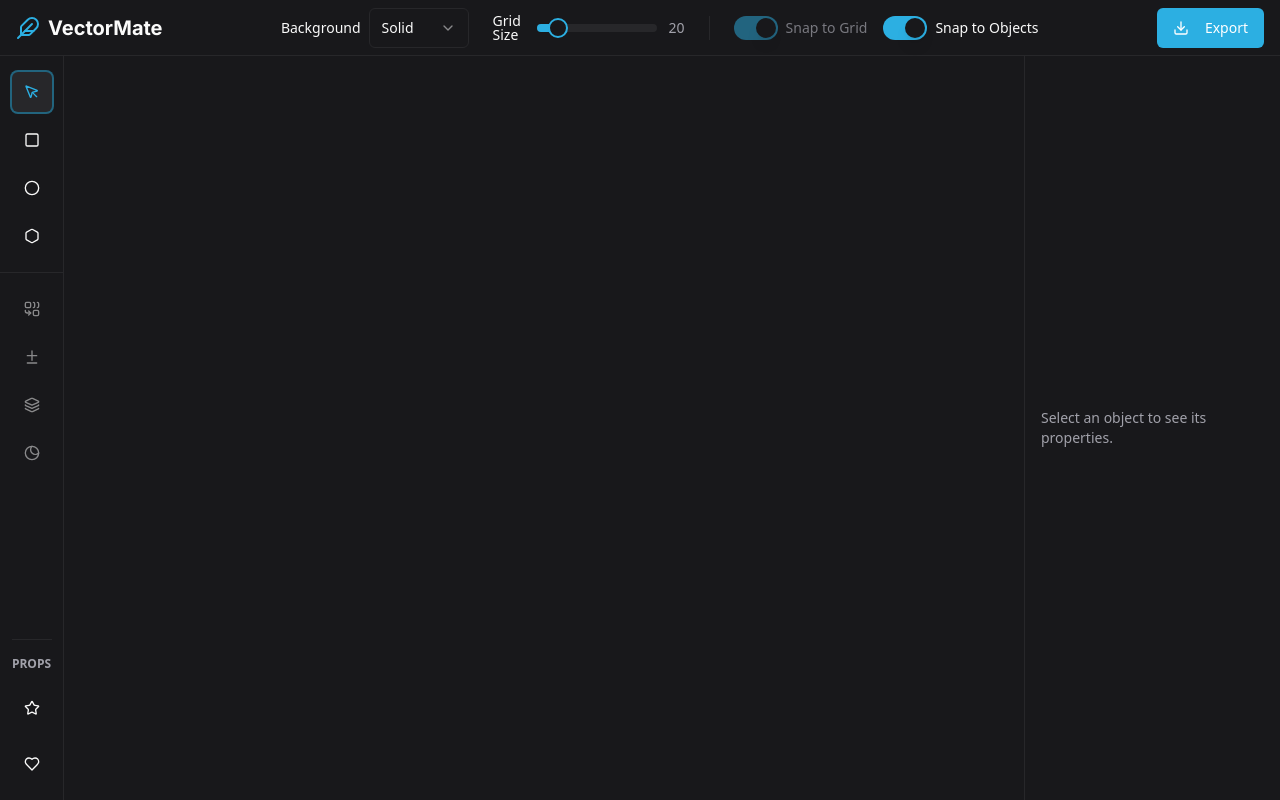
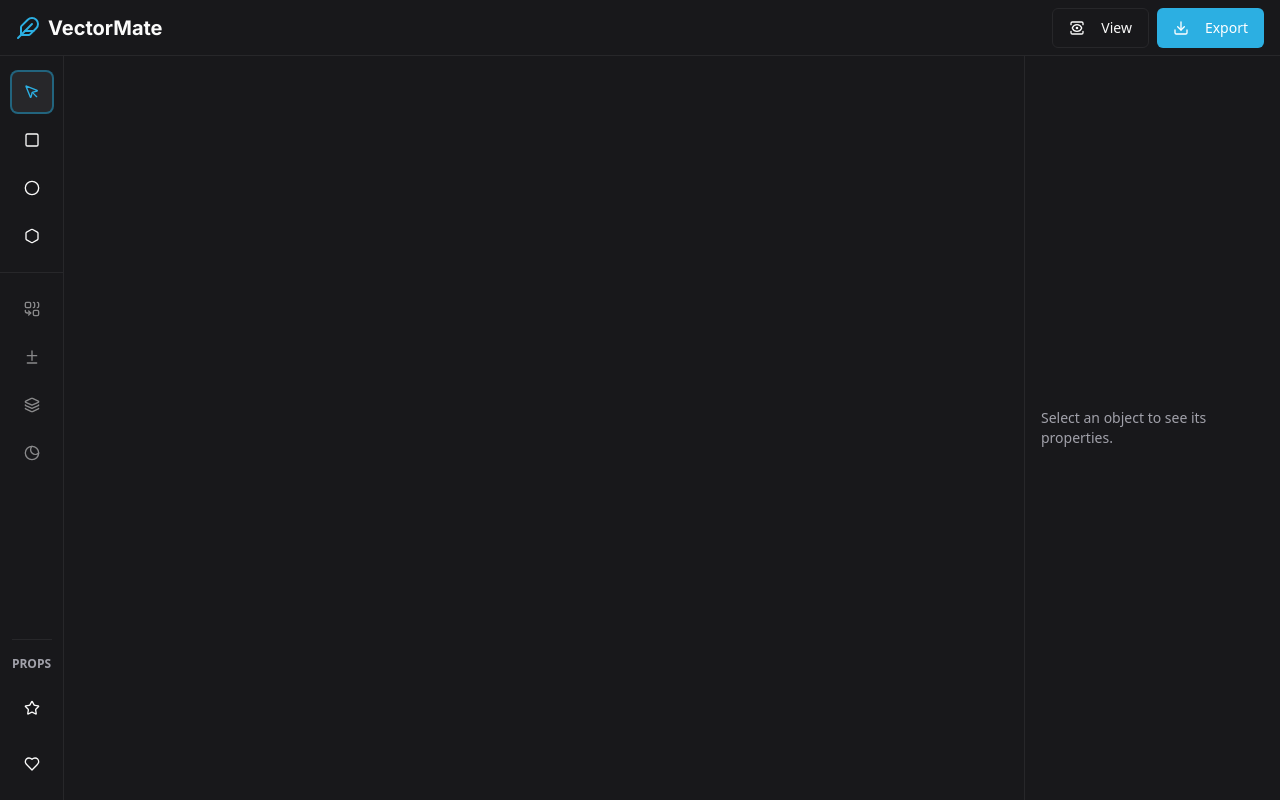
Before and after one commit to EV-OD/vectormate_js_version, a Next.js app: page / in a window 1280 px wide. Built offline with nearby package versions, Linux system fonts and the light colour scheme.

Commit message:
Make the following changes:
,

Find this element:

  <AppHeader canvasV

```diff
--- a/src/components/header.tsx
+++ b/src/components/header.tsx
@@ -2,13 +2,18 @@
 
 import React from 'react';
 import { Button } from './ui/button';
-import { Download, Feather } from 'lucide-react';
+import { Download, Feather, View } from 'lucide-react';
 import {
   DropdownMenu,
   DropdownMenuContent,
   DropdownMenuItem,
   DropdownMenuTrigger,
 } from "@/components/ui/dropdown-menu";
+import {
+  Popover,
+  PopoverContent,
+  PopoverTrigger,
+} from "@/components/ui/popover";
 import { type CanvasView } from '@/lib/types';
 import { Select, SelectContent, SelectItem, SelectTrigger, SelectValue } from './ui/select';
 import { Label } from './ui/label';
@@ -16,7 +21,6 @@ import { Slider } from './ui/slider';
 import { Switch } from './ui/switch';
 import { Separator } from './ui/separator';
 import { cn } from '@/lib/utils';
-
 
 type AppHeaderProps = {
   onExport: (format: 'svg' | 'jpeg') => void;
@@ -32,11 +36,27 @@ export function AppHeader({ onExport, canvasView, onViewChange }: AppHeaderProps
         <h1 className="text-xl font-bold font-headline">VectorMate</h1>
       </div>
 
-      <div className="flex items-center gap-6">
       <div className="flex items-center gap-2">
-          <Label htmlFor="bg-style">Background</Label>
+        <Popover>
+          <PopoverTrigger asChild>
+            <Button variant="outline">
+              <View className="mr-2" />
+              View
+            </Button>
+          </PopoverTrigger>
+          <PopoverContent className="w-96" align="end">
+            <div className="grid gap-4">
+              <div className="space-y-2">
+                <h4 className="font-medium leading-none">View Settings</h4>
+                <p className="text-sm text-muted-foreground">
+                  Adjust the appearance and behavior of the canvas.
+                </p>
+              </div>
+              <div className="grid gap-4">
+                <div className="grid grid-cols-2 items-center gap-4">
+                  <Label>Background</Label>
                   <Select value={canvasView.background} onValueChange={(value) => onViewChange({ background: value as CanvasView['background'] })}>
-              <SelectTrigger className="w-[100px]" id="bg-style">
+                      <SelectTrigger>
                           <SelectValue placeholder="Style" />
                       </SelectTrigger>
                       <SelectContent>
@@ -46,8 +66,12 @@ export function AppHeader({ onExport, canvasView, onViewChange }: AppHeaderProps
                       </SelectContent>
                   </Select>
                 </div>
-        <div className="flex items-center gap-2 w-48">
-          <Label htmlFor="grid-size">Grid Size</Label>
+
+                <div className="grid gap-2">
+                  <div className="mb-1 flex justify-between items-baseline">
+                    <Label htmlFor="grid-size" className={cn(canvasView.background === 'solid' && 'text-muted-foreground/50')}>Grid Size</Label>
+                    <span className="text-sm text-muted-foreground">{canvasView.gridSize}px</span>
+                  </div>
                   <Slider
                       id="grid-size"
                       value={[canvasView.gridSize]}
@@ -57,22 +81,34 @@ export function AppHeader({ onExport, canvasView, onViewChange }: AppHeaderProps
                       step={5}
                       disabled={canvasView.background === 'solid'}
                   />
-          <span className="text-sm text-muted-foreground w-8 text-right">{canvasView.gridSize}</span>
                 </div>
-        <Separator orientation="vertical" className="h-6" />
-        <div className="flex items-center gap-4">
-          <div className="flex items-center gap-2">
+
+                <Separator />
+
+                <div className="flex items-center justify-between">
+                  <Label htmlFor="snap-grid" className="flex flex-col space-y-1">
+                    <span className={cn(canvasView.background === 'solid' && 'text-muted-foreground/50')}>Snap to Grid</span>
+                    <span className={cn("font-normal leading-snug text-muted-foreground", canvasView.background === 'solid' && 'text-muted-foreground/50')}>
+                      Align objects to the background grid.
+                    </span>
+                  </Label>
                   <Switch id="snap-grid" checked={canvasView.snapToGrid} onCheckedChange={(checked) => onViewChange({ snapToGrid: checked })} disabled={canvasView.background === 'solid'}/>
-            <Label htmlFor="snap-grid" className={cn(canvasView.background === 'solid' && 'text-muted-foreground')}>Snap to Grid</Label>
                 </div>
-          <div className="flex items-center gap-2">
+
+                <div className="flex items-center justify-between">
+                  <Label htmlFor="snap-objects" className="flex flex-col space-y-1">
+                    <span>Snap to Objects</span>
+                    <span className="font-normal leading-snug text-muted-foreground">
+                      Align objects to other shapes.
+                    </span>
+                  </Label>
                   <Switch id="snap-objects" checked={canvasView.snapToObjects} onCheckedChange={(checked) => onViewChange({ snapToObjects: checked })} />
-            <Label htmlFor="snap-objects">Snap to Objects</Label>
                 </div>
               </div>
             </div>
+          </PopoverContent>
+        </Popover>
 
-      <div className="flex items-center gap-2">
         <DropdownMenu>
           <DropdownMenuTrigger asChild>
             <Button>
```
Lines whose indentation alone changed are shown as unchanged.
